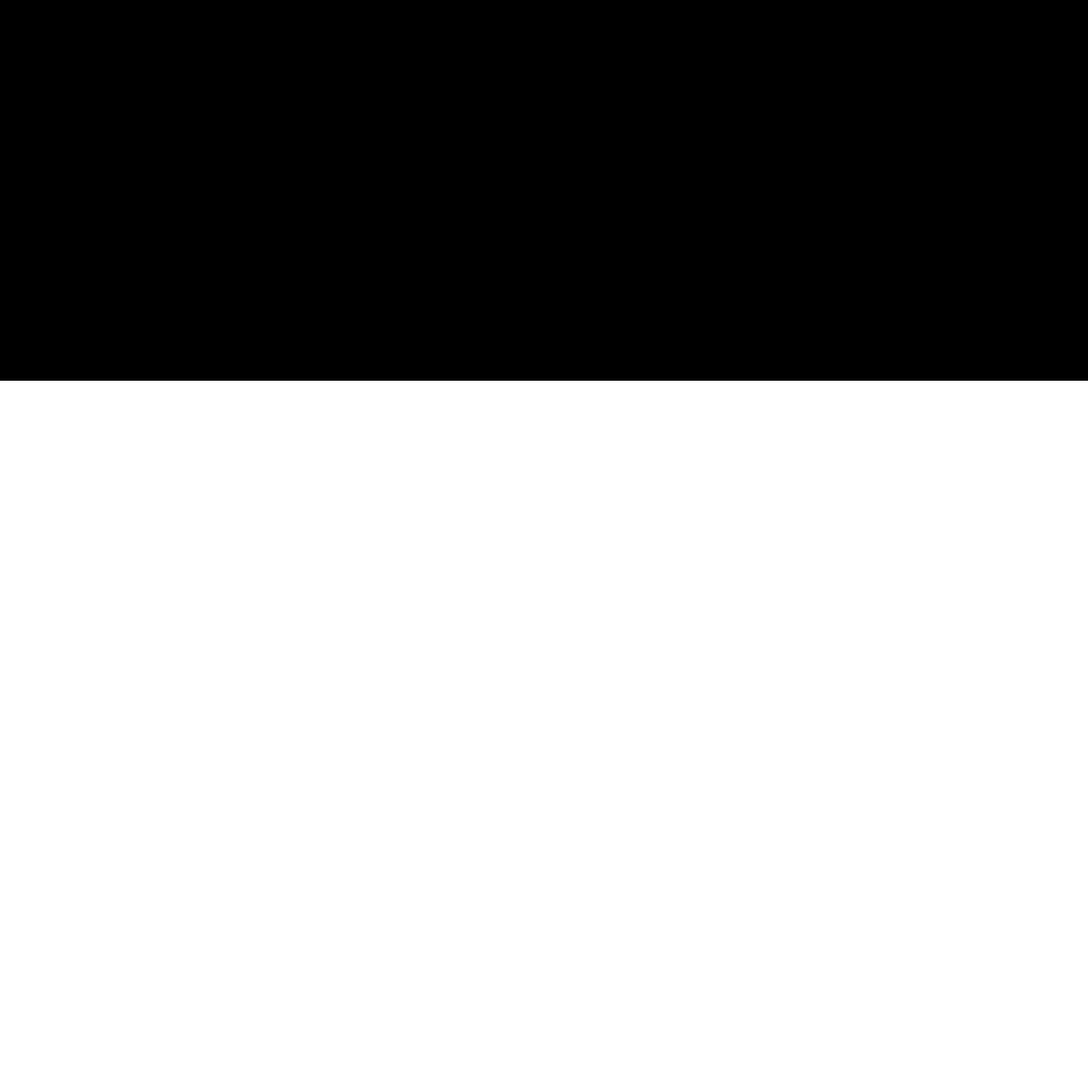
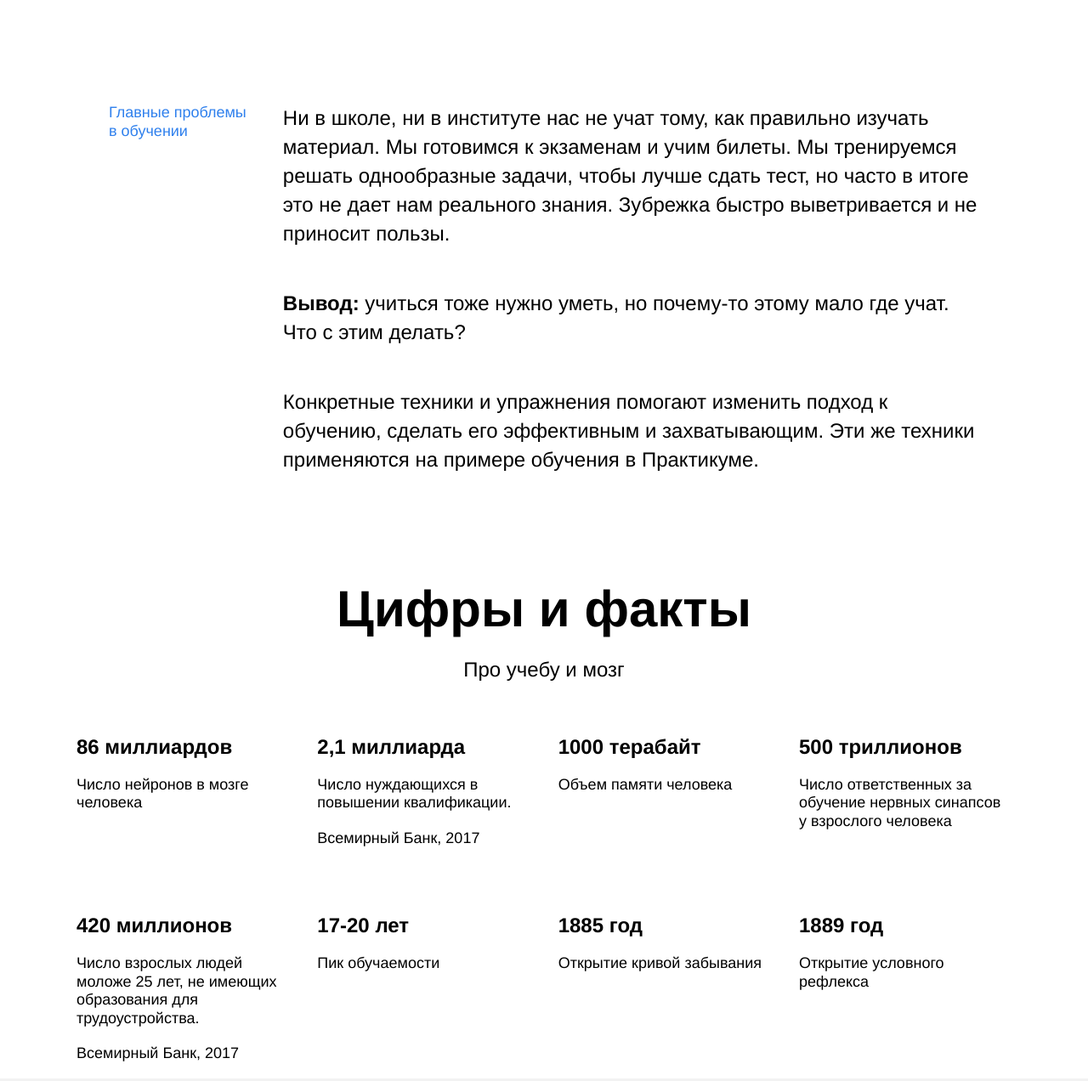
Before and after one commit to ElmiraZairbekova/how-to-learn, a plain HTML site: page index.html in a window 1280 px wide. Shown: the part 758-2030 px from the top of the page at 85% size. Before the commit the page ends 1206 px from the top, so only its background shows below. Drawn offline with Linux system fonts and the light colour scheme.

```diff
--- a/index.html
+++ b/index.html
@@ -14,22 +14,80 @@
 <h1 class="header__title">Научиться учиться</h1>
 <p class="header__subtitle">Какие совеременные и эффективные подходы к обучению вы можете использовать
   в своей жизни?
-  <a href="#" class="link">Узнать</a></p>
+  <a href="#" class="header__link">Узнать</a></p>
   <img src="../images/header-image.png" alt="boy" class="header__main-illustration">
   <div class="header__square-pic"></div>
+</header>
 
-</header>
     <main class="content">
       <section class="description">
+        <div class="two-columns">
+          <h4 class="two-columns__brief">Главные проблемы в обучении</h4>
+          <div class="two-columns__main-text">
+            <p class="two-columns__paragraph">Ни в школе, ни в институте нас не учат тому, как правильно изучать материал.
+              Мы готовимся к экзаменам и учим билеты. Мы тренируемся решать однообразные задачи,
+            чтобы лучше сдать тест, но часто в итоге это не дает нам реального знания. Зубрежка
+          быстро выветривается и не приносит пользы.</p>
+          <p class="two-columns__paragraph">
+            <span class = "two-columns__span-accent">Вывод:</span> учиться тоже нужно уметь, но почему-то этому мало где учат. Что с этим
+            делать?
+        </p>
+        <p class="two-columns__paragraph">Конкретные техники и упражнения помогают изменить подход к обучению,
+          сделать его эффективным и захватывающим. Эти же техники применяются на примере обучения в Практикуме.
+        </p>
+          </div>
+        </div>
       </section>
 
       <section class="digits">
+        <div class="section-title"> Цифры и факты </div>
+        <div class="section-subtitle"> Про учебу и мозг </div>
+        <ul class="table">
+        <li class="table__cell">
+          <h3 class="table__heading">86 миллиардов</h3 >
+          <p class="table__text">Число нейронов в мозге человека</p>
+        </li>
+        <li class="table__cell">
+          <h3 class="table__heading">2,1 миллиарда</h3 >
+          <p class="table__text">Число нуждающихся в повышении квалификации.</p>
+          <p class="table__text">Всемирный Банк, 2017 </p>
+        </li>
+        <li class="table__cell">
+          <h3 class="table__heading">1000 терабайт</h3 >
+          <p class="table__text">Объем памяти человека</p>
+        </li>
+        <li class="table__cell">
+          <h3 class="table__heading">500 триллионов</h3 >
+          <p class="table__text">Число ответственных за обучение нервных синапсов у взрослого человека</p>
+        </li>
+        <li class="table__cell">
+          <h3 class="table__heading">420 миллионов</h3>
+          <p class="table__text">Число взрослых людей моложе 25 лет, не имеющих образования для трудоустройства.</p>
+            <p class="table__text"> Всемирный Банк, 2017</p>
+        </li>
+        <li class="table__cell">
+          <h3 class="table__heading">17-20 лет</h3>
+          <p class="table__text">Пик обучаемости</p>
+        </li>
+        <li class="table__cell">
+          <h3 class="table__heading">1885 год</h3>
+          <p class="table__text">Открытие кривой забывания</pv>
+        </li>
+        <li class="table__cell">
+          <h3 class="table__heading">1889 год</h3>
+          <p class="table__text">Открытие условного рефлекса</p>
+        </li>
+      </ul>
       </section>
 
       <section class="feynman">
-      </section>
+        <h2 class="feynman__title">Метод Фейнмана</h2>
+        <p class="feynman__subtitle">Выучить и не забыть.</p>
+        <a href="#" class="feynman__link">Подробнее</a>
+        </section>
 
       <section class="kaufman">
+        <div class="section-title_theme_dark"> Принципы обучения </div>
       </section>
     </main>
     <footer class="footer">
--- a/styles/style.css
+++ b/styles/style.css
@@ -41,11 +41,12 @@
 
 }
 
-.link{
+.header__link{
   color:#2f80ed;
   text-decoration: none;
+  font-size: 18px;
 }
-.link:after {
+.header__link:after {
   content:'\2192';
 }
 
@@ -77,10 +78,154 @@ height: 32px;
     top: 64px;
     right:0;
   }
-/* ниже мы привели пример двух селекторов, чтобы вы вспомнили запись элемента */
-.header__square-pic {
-  height: 568px;
-  width: 568px;
+  .description{
+    padding-top:100px;
+    padding-bottom:0;
+}
+  .two-columns{
+    width: 80%;
+    min-width: 784px;
+    display:flex;
+    flex-direction: row;
+    justify-content: space-between;
+    position: relative;
+    margin-left:auto;
+    margin-right:auto;
+
+  padding: 0;
+  }
+  .two-columns__brief{
+    color:#2f80ed;
+    width: 175px;
+    font-size:18px;
+    line-height:1.2;
+    font-weight: normal;
+    }
+.two-columns__main-text{
+    width: 80%;
+    min-width: 784px;
+    display:flex;
+    flex-direction: column;
+    justify-content: space-between;
+}
+.two-columns__paragraph{
+  font-size: 24px;
+  line-height:34px;
+
+  }
+
+.two-columns__span-accent{
+font-weight: bold;
+font-size:24px;
+line-height: 34px;
+}
+
+.digits{
+  position: relative;
+  margin-top:100px;
+
+}
+
+.section-title{
+  width: 60%;
+  font-size: 60px;
+  font-weight: bold;
+  line-height:1.15;
+  text-align: center;
+  margin: 100px auto 20px;
+}
+
+.section-subtitle{
+  width: 60%;
+  font-size: 24px;
+  line-height:34px;
+  text-align: center;
+  margin: auto;
+  }
+
+.table{
+  margin:auto;
+  padding: 0;
+  list-style: none;
+  display: flex;
+  flex-wrap: wrap;
+  width:1100px;
+  justify-content: space-between;
+
+}
+
+.table__cell{
+width: 250px;
+margin-top: 60px;
+}
+
+.table__heading{
+  line-height:1.15;
+  font-size: 24px;
+  font-weight: bold;
+  margin-bottom:20px;
+  margin-top:0;
+}
+
+.table__text{
+  line-height:1.2;
+  font-size: 18px;
+  margin-top:20px;
+}
+
+.feynman{
+
+  padding-top:100px;
+  position: relative;
+  height: 890px;
+  background-image: url(../images/feynman.png);
+  background-repeat: no-repeat;
+  background-position: left bottom;
+  background-size: 867px 637px;
+  background-color:  #f2f2f2;
+}
+
+.feynman__title{
+  line-height:1.15;
+  font-size: 120px;
+  font-weight: bold;
+  width: 648px;
+  text-align: center;
+  margin: 100px auto 70px;
+  position: relative;
+}
+
+.feynman__subtitle{
+  line-height:51px;
+  font-size: 36px;
+  margin: 0;
+  text-align: center;
+
+}
+
+.feynman__link{
+  position: absolute;
+  right:48px;
+  top:50%;
+  line-height:51px;
+  font-size: 36px;
+  color:#2f80ed;
+  text-decoration: none;
+
+}
+.feynman__link:after {
+  content:'\2192';
+}
+
+.kaufman{
+  background-color: black;
+  color: white;
+}
+.theme_dark{
+  color:white;
+}
+.section-title_theme_dark{
+
 }
 
 /* и элемента с модификатором вида ключ-значение */
@@ -96,6 +241,3 @@ height: 32px;
   padding-bottom: 40px;
   background-color: black;
 }
-.feynman{
-  background-image: url(../images/feynman.png);
-}
```
